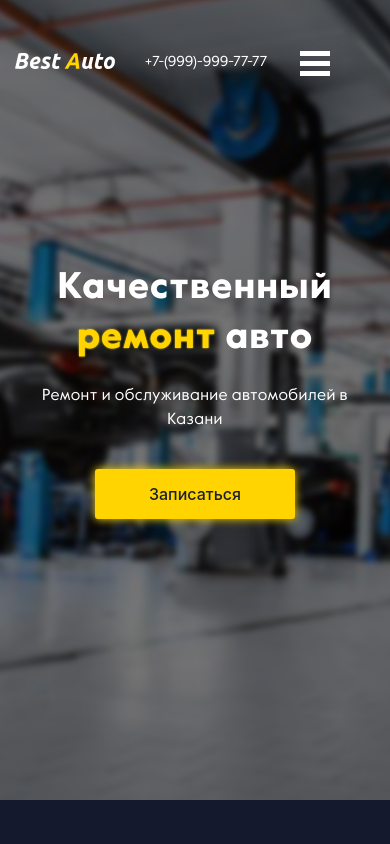
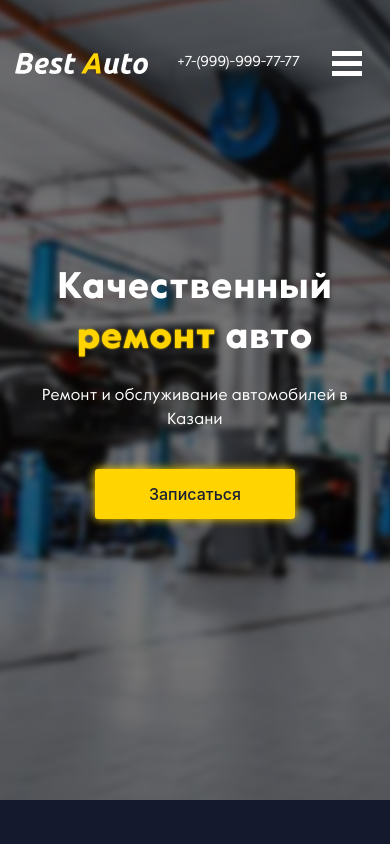
Before and after one commit to kamilmazitov/best-auto, a plain HTML site: page index.html in a window 390 px wide. Shown: the top 844 px of the page. Drawn offline with nearby package versions, Linux system fonts and the light colour scheme.

Commit message:
In comddds

```diff
--- a/index.html
+++ b/index.html
@@ -14,7 +14,7 @@
     <div class="mnu-line">
       <div class="container">
         <div class="row">
-          <div class="col-md-3 col-4">
+          <div class="col-md-3 col-5">
             <div class="logo">
               <img src="img/logo.svg" alt="Best Auto" class="img-fluid">
             </div>
```
